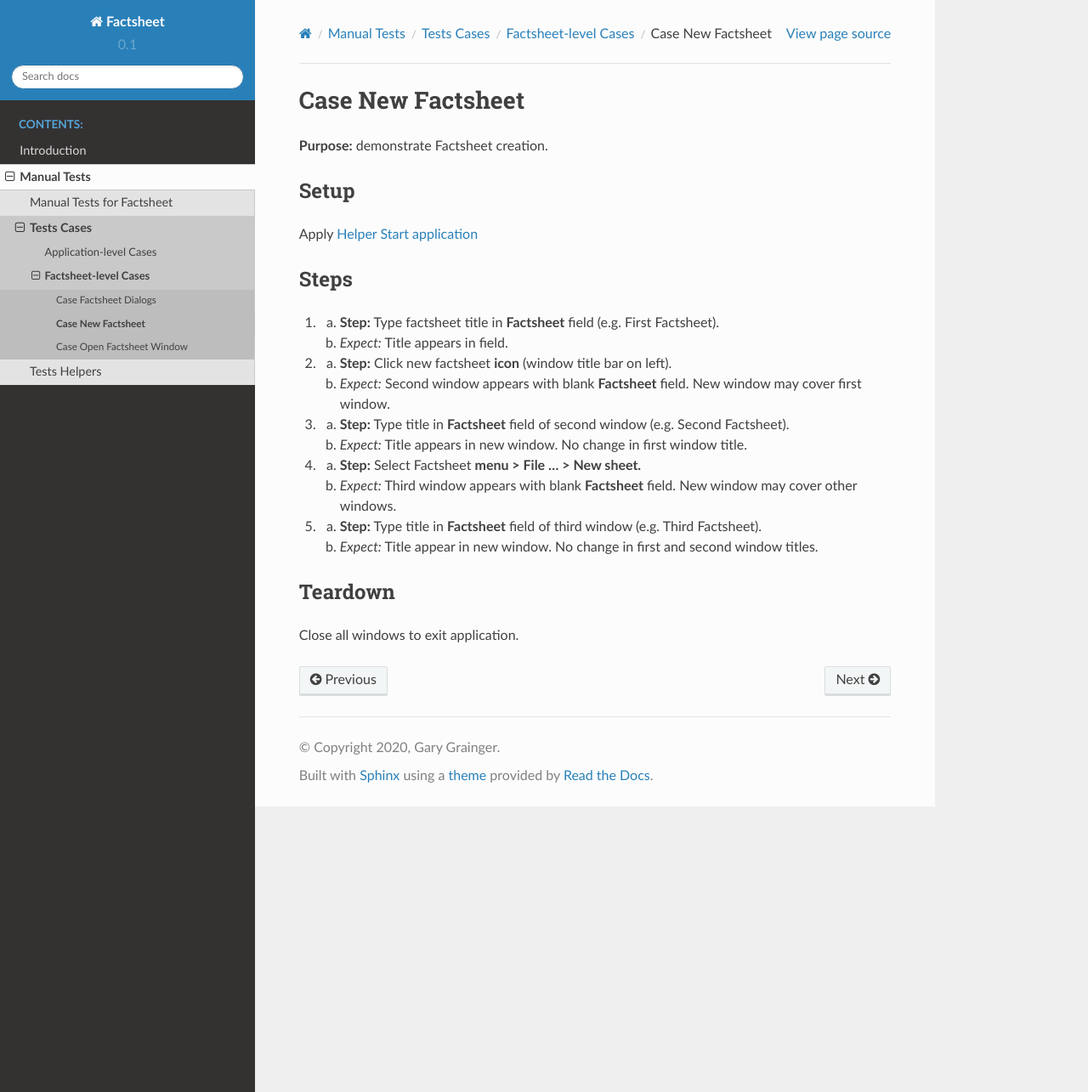
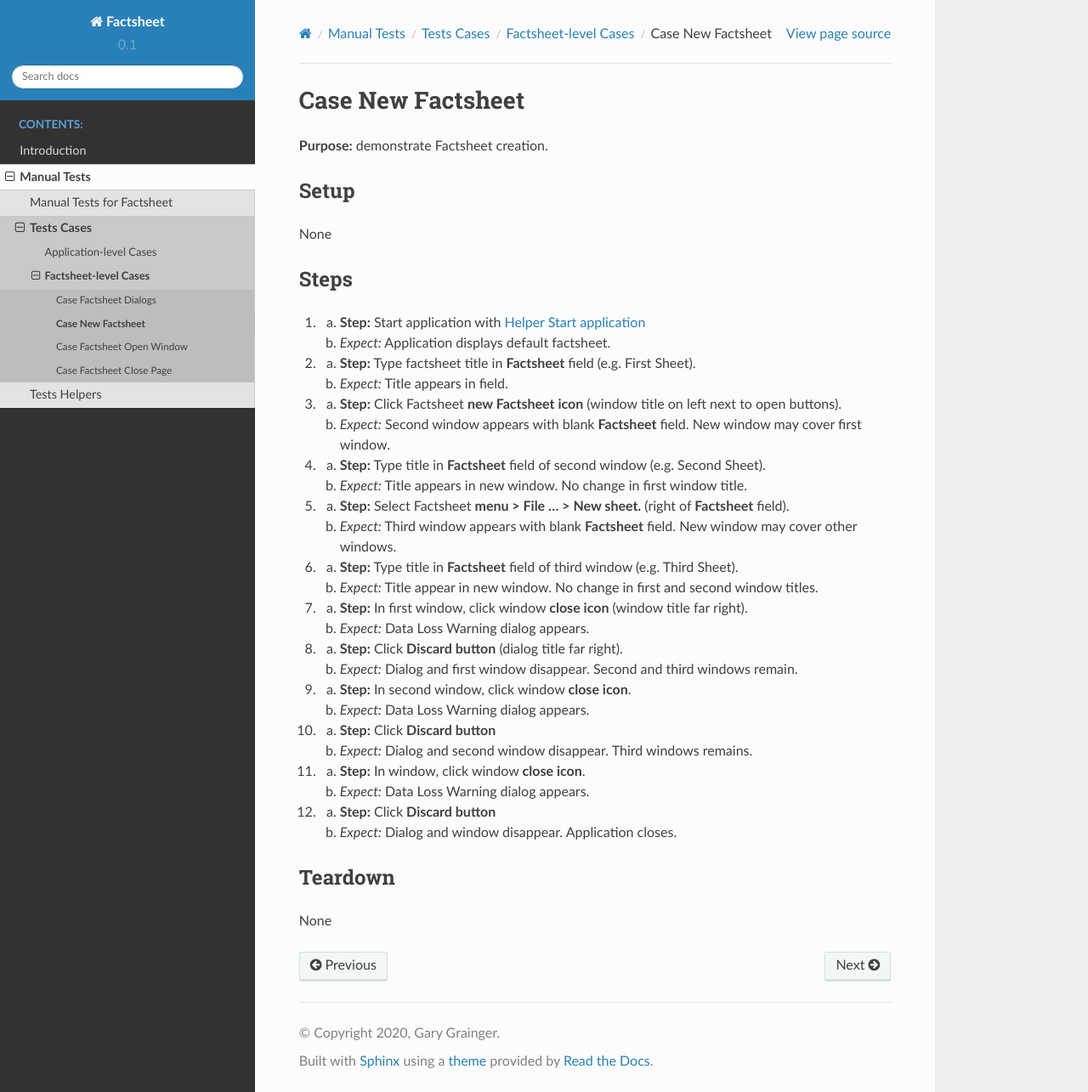
Before and after one commit to gary9204/StuckFactsheet, a Sphinx documentation site: the page built from doc/source/test_manual/test_cases/case_sheet_new.rst, in a window 1280 px wide and 1285 px high. Shown: the whole window at 85% size. Built offline with Sphinx 7.4.7 and the Read the Docs theme 2.0.0, drawn with Linux system fonts in a browser that asks for light colours; pages that are not in the unit, such as notebooks, are missing from menus.

Commit message:
Close #24
Updated menu and added manual tests.

```diff
--- a/doc/source/test_manual/test_cases/case_run_app.rst
+++ b/doc/source/test_manual/test_cases/case_app_run.rst
@@ -1,4 +1,4 @@
-Case Run application
+Case Application Run
 ====================
 
 **Purpose:** demonstrate starting and stopping Factsheet.
@@ -12,7 +12,7 @@ Steps
 1. a. **Step:** ``python3 -m factsheet.app``
    #. *Expect:* Desktop displays a Factsheet window.
 
-#. a. **Step:** Click close icon (x) in the window header bar.
+#. a. **Step:** Click window **close icon** (window title far right).
    #. *Expect:* Factsheet window closes.
 
 
--- a/doc/source/test_manual/test_cases/case_sheet_new.rst
+++ b/doc/source/test_manual/test_cases/case_sheet_new.rst
@@ -5,32 +5,59 @@ Case New Factsheet
 
 Setup
 -----
-Apply :doc:`../test_helpers/help_start_application`
+None
 
 Steps
 -----
-1. a. **Step:** Type factsheet title in **Factsheet** field (e.g. First
-      Factsheet).
+1. a. **Step:** Start application with
+      :doc:`../test_helpers/help_start_application`
+   #. *Expect:* Application displays default factsheet.
+
+#. a. **Step:** Type factsheet title in **Factsheet** field (e.g. First
+      Sheet).
    #. *Expect:* Title appears in field.
 
-#. a. **Step:** Click new factsheet **icon** (window title bar on left).
+#. a. **Step:** Click Factsheet **new Factsheet icon** (window title on
+      left next to open buttons).
    #. *Expect:* Second window appears with blank **Factsheet** field. New
       window may cover first window.
 
 #. a. **Step:** Type title in **Factsheet** field of second window (e.g.
-      Second Factsheet).
+      Second Sheet).
    #. *Expect:* Title appears in new window.  No change in first
       window title.
 
 #. a. **Step:** Select Factsheet **menu > File ... > New sheet.**
+      (right of **Factsheet** field).
    #. *Expect:* Third window appears with blank **Factsheet** field.  New
       window may cover other windows.
 
 #. a. **Step:** Type title in **Factsheet** field of third window (e.g.
-      Third Factsheet).
+      Third Sheet).
    #. *Expect:* Title appear in new window.  No change in first and
       second window titles.
 
+#. a. **Step:** In first window, click window **close icon** (window
+      title far right).
+   #. *Expect:* Data Loss Warning dialog appears.
+
+#. a. **Step:** Click **Discard button** (dialog title far right).
+   #. *Expect:* Dialog and first window disappear. Second and third
+      windows remain.
+
+#. a. **Step:** In second window, click window **close icon**.
+   #. *Expect:* Data Loss Warning dialog appears.
+
+#. a. **Step:** Click **Discard button**
+   #. *Expect:* Dialog and second window disappear. Third windows
+      remains.
+
+#. a. **Step:** In window, click window **close icon**.
+   #. *Expect:* Data Loss Warning dialog appears.
+
+#. a. **Step:** Click **Discard button**
+   #. *Expect:* Dialog and window disappear. Application closes.
+
 Teardown
 --------
-Close all windows to exit application.
+None
--- a/doc/source/test_manual/test_cases/toc_app_cases.rst
+++ b/doc/source/test_manual/test_cases/toc_app_cases.rst
@@ -4,5 +4,5 @@ Application-level Cases
 .. toctree::
    :maxdepth: 1
 
-   case_run_app
+   case_app_run
    case_app_dialogs
--- a/doc/source/test_manual/test_cases/toc_sheet_cases.rst
+++ b/doc/source/test_manual/test_cases/toc_sheet_cases.rst
@@ -6,4 +6,5 @@ Factsheet-level Cases
 
    case_sheet_dialogs
    case_sheet_new
-   case_page_new
+   case_sheet_open_page
+   case_sheet_close_page
```
Also changed, not shown: doc/source/test_manual/test_cases/case_app_dialogs.rst (+19 -20 lines), doc/source/test_manual/test_cases/case_page_new.rst (deleted, +0 -42 lines), doc/source/test_manual/test_cases/case_sheet_close_page.rst (added, +101 -0 lines), doc/source/test_manual/test_cases/case_sheet_dialogs.rst (+9 -13 lines), doc/source/test_manual/test_cases/case_sheet_open_page.rst (added, +55 -0 lines).
